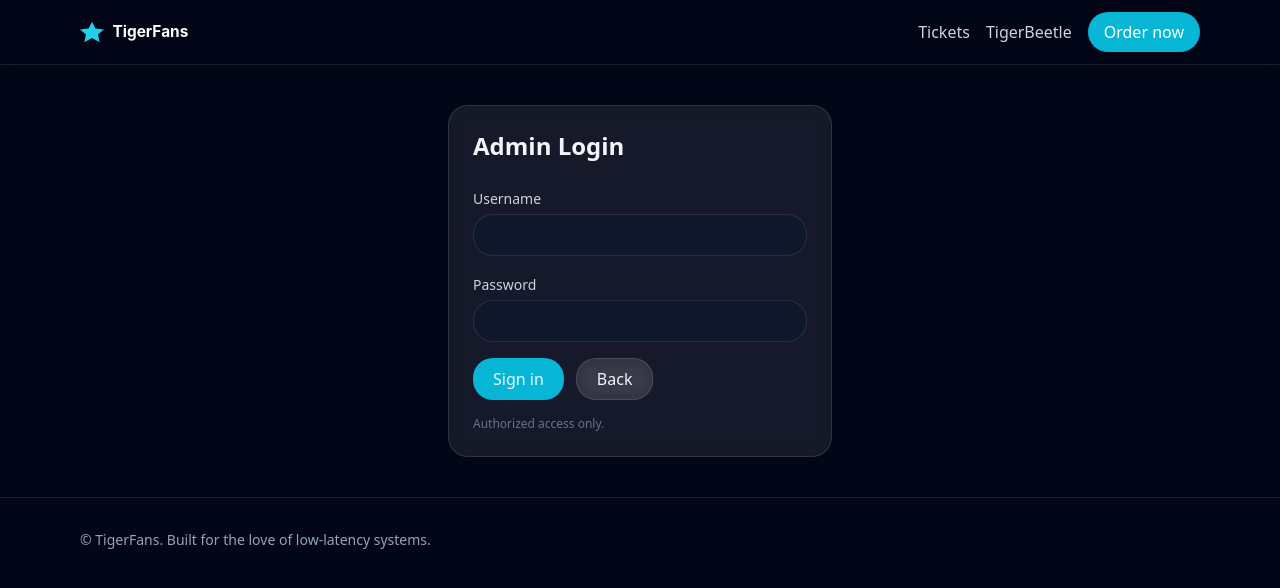
After one commit to renerocksai/tigerfans, a FastAPI app: template templates/login.html in a window 1280 px wide. The commit adds this page. Shown: the top 588 px of the page. Run offline with FastAPI, Linux system fonts and the light colour scheme; the template is opened without the code that fills it, so the values that code supplies are empty; some libraries are stand-ins or nearby versions.

Commit message:
admin now login-formed

```diff
--- a/demo.py
+++ b/demo.py
@@ -38,15 +38,13 @@ from typing import Dict, List, Optional, Tuple, TypedDict
 import httpx
 from fastapi import Depends, FastAPI, HTTPException, Request
 from fastapi.responses import HTMLResponse, RedirectResponse
+from fastapi import Form
 
 import re
-from jinja2 import Environment, DictLoader, select_autoescape
-from fastapi.responses import HTMLResponse  # you already have this
 
 
 from fastapi.staticfiles import StaticFiles
 from fastapi.templating import Jinja2Templates
-templates = Jinja2Templates(directory="templates")
 
 from sqlalchemy import (
     Column,
@@ -61,6 +59,14 @@ from sqlalchemy import (
 )
 from sqlalchemy.orm import declarative_base, sessionmaker, Session
 
+from starlette.middleware.sessions import SessionMiddleware
+from starlette.status import HTTP_303_SEE_OTHER
+from fastapi.responses import RedirectResponse
+
+templates = Jinja2Templates(directory="templates")
+
+
+
 # ----------------------------
 # Config & Constants
 # ----------------------------
@@ -71,6 +77,11 @@ DATABASE_URL = os.environ.get("DATABASE_URL", "sqlite:///./demo.db")
 TICKET_CLASSES = {"A": {"price": 6500}, "B": {"price": 3500}}  # cents (EUR)
 GOODIE_LIMIT_PER_CLASS = 100
 RESERVATION_TTL_SECONDS = 15 * 60
+
+SESSION_SECRET = os.environ.get("SESSION_SECRET", "dev-secret-change-me")
+ADMIN_USERNAME = os.environ.get("ADMIN_USERNAME", "admin")
+ADMIN_PASSWORD = os.environ.get("ADMIN_PASSWORD", "supersecret")
+
 
 # ----------------------------
 # Database setup (SQLite)
@@ -156,6 +167,7 @@ with SessionLocal() as db:
             db.add(GoodiesCounter(cls=c, granted=0))
     db.commit()
 
+
 # ----------------------------
 # Helpers
 # ----------------------------
@@ -182,6 +194,23 @@ def get_db() -> Session:
         yield db
     finally:
         db.close()
+
+
+def is_admin(request: Request) -> bool:
+    return bool(request.session.get("admin_user"))
+
+
+def require_admin(request: Request) -> None:
+    if not is_admin(request):
+        # preserve where we wanted to go
+        dest = request.url.path
+        raise HTTPException(status_code=307, detail="redirect to login",
+                            headers={"Location": f"/admin/login?next={dest}"})
+
+
+def ct_equal(a: str, b: str) -> bool:
+    return hmac.compare_digest(a.encode(), b.encode())
+
 
 # ----------------------------
 # Payment Adapter Interface
@@ -276,6 +305,7 @@ def tb_try_grant_goodie(db: Session, ticket_class: str, user_id: str, order_id:
 # ----------------------------
 app = FastAPI(title="Ticketing Demo with MockPay & TigerBeetle stubs (SQLite)")
 app.mount("/static", StaticFiles(directory="static"), name="static")
+app.add_middleware(SessionMiddleware, secret_key=SESSION_SECRET)
 
 # ----------------------------
 # Landing page
@@ -566,9 +596,42 @@ async def demo_success_page(request: Request, order_id: str, db: Session = Depen
 # ----------------------------
 # Admin page: list orders and goodies counters
 # ----------------------------
+
+@app.get("/admin/login", response_class=HTMLResponse)
+async def admin_login_get(request: Request, next: str | None = "/admin"):
+    return templates.TemplateResponse("login.html", {"request": request, "next": next, "error": None})
+
+@app.post("/admin/login", response_class=HTMLResponse)
+async def admin_login_post(
+    request: Request,
+    username: str = Form(...),
+    password: str = Form(...),
+    next: str = Form("/admin"),
+):
+    ok_user = ct_equal(username.strip(), ADMIN_USERNAME)
+    ok_pass = ct_equal(password, ADMIN_PASSWORD)
+    if ok_user and ok_pass:
+        request.session["admin_user"] = username.strip()
+        return RedirectResponse(url=(next or "/admin"), status_code=HTTP_303_SEE_OTHER)
+    # auth failed
+    return templates.TemplateResponse(
+        "login.html",
+        {"request": request, "next": next, "error": "Invalid credentials."},
+        status_code=401,
+    )
+
+@app.get("/admin/logout")
+async def admin_logout(request: Request):
+    request.session.clear()
+    return RedirectResponse(url="/", status_code=HTTP_303_SEE_OTHER)
+
 # Admin page
 @app.get("/admin", response_class=HTMLResponse)
 async def admin_page(request: Request, db: Session = Depends(get_db)):
+    if not is_admin(request):
+        dest = request.url.path
+        return RedirectResponse(url=f"/admin/login?next={dest}", status_code=307)
+
     rows = db.execute(
         text("SELECT id, status, cls, qty, amount, currency, paid_at, got_goodie FROM orders ORDER BY created_at DESC LIMIT 200")
     ).all()
@@ -599,8 +662,6 @@ async def admin_page(request: Request, db: Session = Depends(get_db)):
         }
     )
 
-
-
 # ----------------------------
 # README notes (SQLite performance quick tips)
 # ----------------------------
--- a/templates/base.html
+++ b/templates/base.html
@@ -40,7 +40,6 @@
       </a>
       <nav class="ml-auto flex items-center gap-4 text-slate-300">
         <a class="hover:text-white transition" href="/demo/checkout">Tickets</a>
-        <a class="hover:text-white transition" href="/admin">Admin</a>
         <a class="hover:text-white transition" href="https://tigerbeetle.com" target="_blank" rel="noreferrer">TigerBeetle</a>
       </nav>
       <a href="/demo/checkout" class="hidden sm:inline-flex px-4 py-2 squircle bg-brand-500 hover:bg-brand-400 text-white font-medium transition">Order now</a>
--- /dev/null
+++ b/templates/login.html
@@ -0,0 +1,33 @@
+{% extends "base.html" %}
+{% block title %}Admin Login — TigerFans{% endblock %}
+
+{% block content %}
+<div class="max-w-sm mx-auto glass squircle p-6">
+  <h2 class="text-2xl font-semibold">Admin Login</h2>
+  {% if error %}
+    <div class="mt-3 px-4 py-3 squircle border border-rose-500/30 bg-rose-500/10 text-rose-300">
+      {{ error }}
+    </div>
+  {% endif %}
+  <form method="post" class="mt-6 grid gap-4">
+    <input type="hidden" name="next" value="{{ next or '/admin' }}" />
+    <label class="block">
+      <span class="text-sm text-slate-300">Username</span>
+      <input name="username" autocomplete="username"
+             class="mt-1 w-full squircle bg-slate-900 border border-white/10 p-2" required />
+    </label>
+    <label class="block">
+      <span class="text-sm text-slate-300">Password</span>
+      <input type="password" name="password" autocomplete="current-password"
+             class="mt-1 w-full squircle bg-slate-900 border border-white/10 p-2" required />
+    </label>
+    <div class="flex gap-3">
+      <button class="px-5 py-2 squircle bg-brand-500 hover:bg-brand-400 transition font-medium" type="submit">
+        Sign in
+      </button>
+      <a href="/" class="px-5 py-2 squircle glass hover:bg-white/10 transition">Back</a>
+    </div>
+  </form>
+  <p class="mt-4 text-xs text-slate-500">Authorized access only.</p>
+</div>
+{% endblock %}
--- a/templates/success.html
+++ b/templates/success.html
@@ -30,7 +30,6 @@
 
   <div class="mt-8 flex gap-3">
     <a href="/demo/checkout" class="px-4 py-2 squircle glass hover:bg-white/10 transition">Back to tickets</a>
-    <a href="/admin" class="px-4 py-2 squircle bg-brand-500 hover:bg-brand-400 transition">Open admin</a>
   </div>
 </div>
 
```
